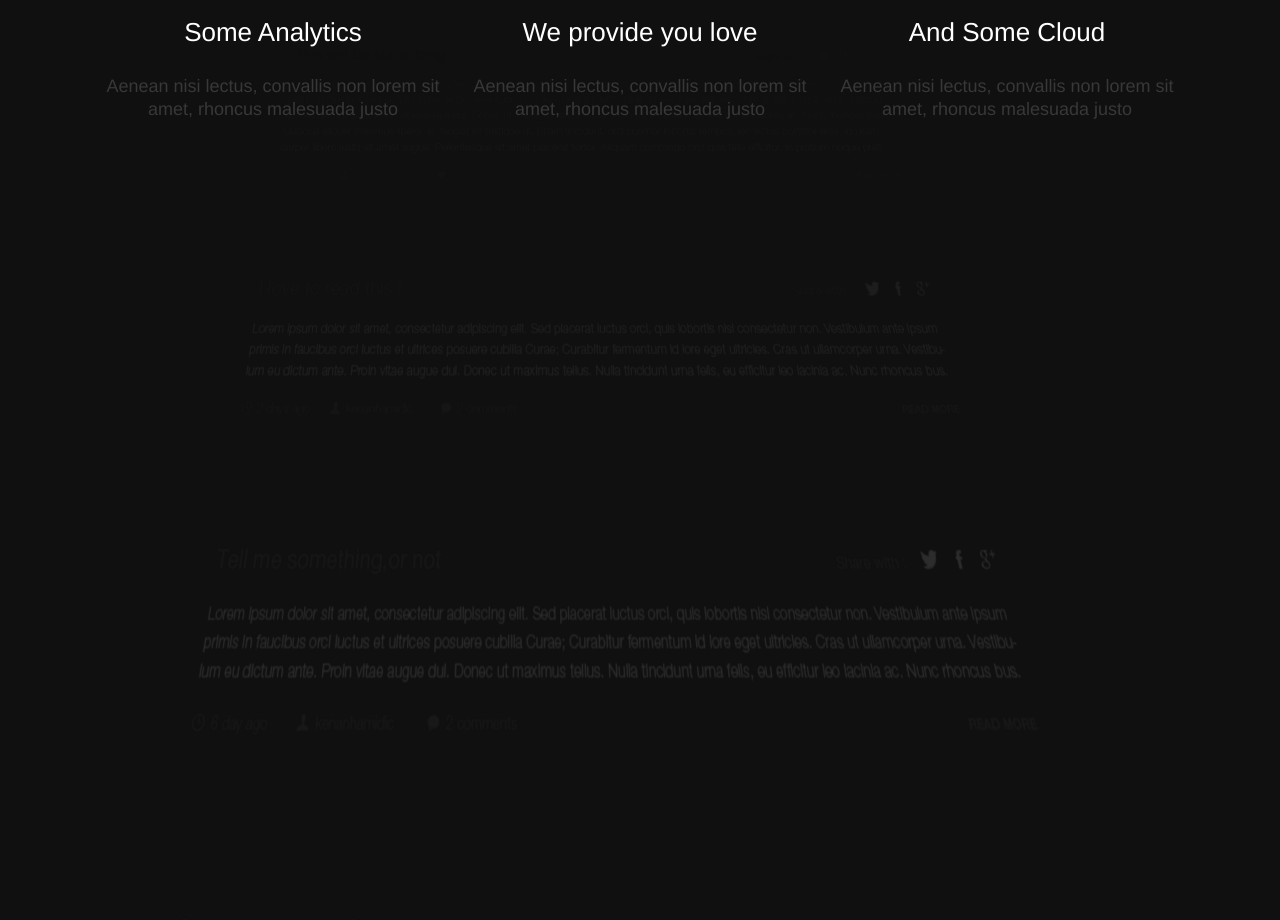
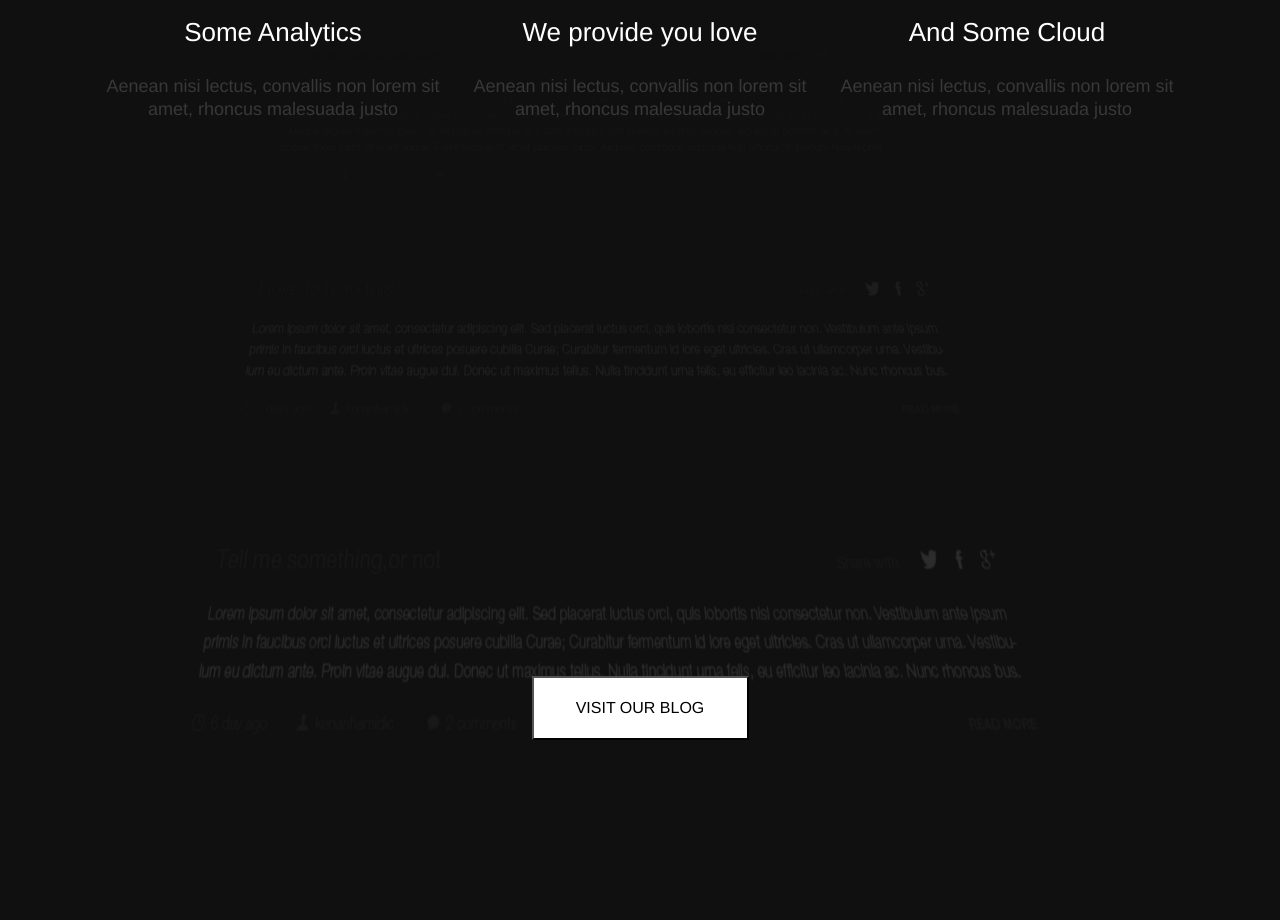
Before and after one commit to vardugina/black-and-white, a plain HTML site: page index.html in a window 1280 px wide. Shown: the part 3320-4240 px from the top of the page. Drawn offline with Linux system fonts and the light colour scheme.

Commit message:
Add button

```diff
--- a/css/mission.css
+++ b/css/mission.css
@@ -66,3 +66,30 @@
 	font-size: 18px;
 	line-height: 23px;
 }
+
+.button-container {
+	width: 1100px;
+	margin: 0 auto;
+	text-align: center;
+ }
+
+ .blog  {
+
+	margin-top: 555px;
+	text-align: center;
+	width: 217px;
+	height: 64px;
+	background-color: #ffffff;
+	color: #000000;
+	font-family: "HelveticaNeue-Light", "Helvetica Neue Light", "Helvetica Neue",
+  Helvetica, Arial, "Lucida Grande", sans-serif;
+	font-size: 16px;
+	line-height: 26px;
+	text-transform: uppercase;
+  	transition: all 0.5s ease;
+ }
+
+ .blog:hover {
+  background-color: black;
+  color: white;
+}
--- a/index.html
+++ b/index.html
@@ -145,16 +145,14 @@
           <p class="stuff-name">And Some Cloud</p>
           <p class="stuff-description">Aenean nisi lectus, convallis non lorem sit amet, rhoncus malesuada justo</p>
           </div>
-
-
-
-
-
           </div>
       </div>
+      <div class="button-container">
+      <button class="blog">Visit our blog</button>
     </div>
+    </div>
+
   </div>
- </div>
 
 
 
```
